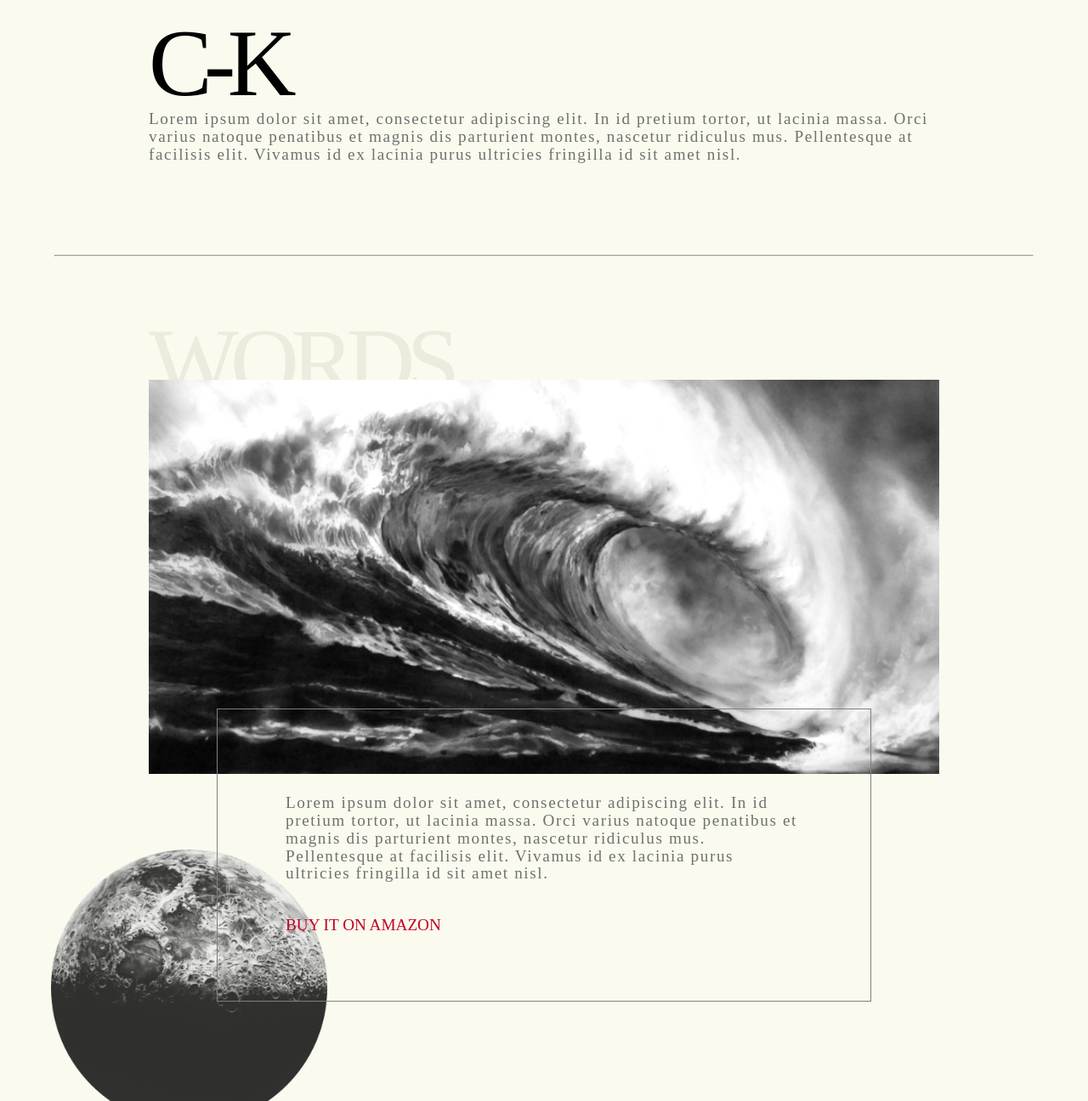
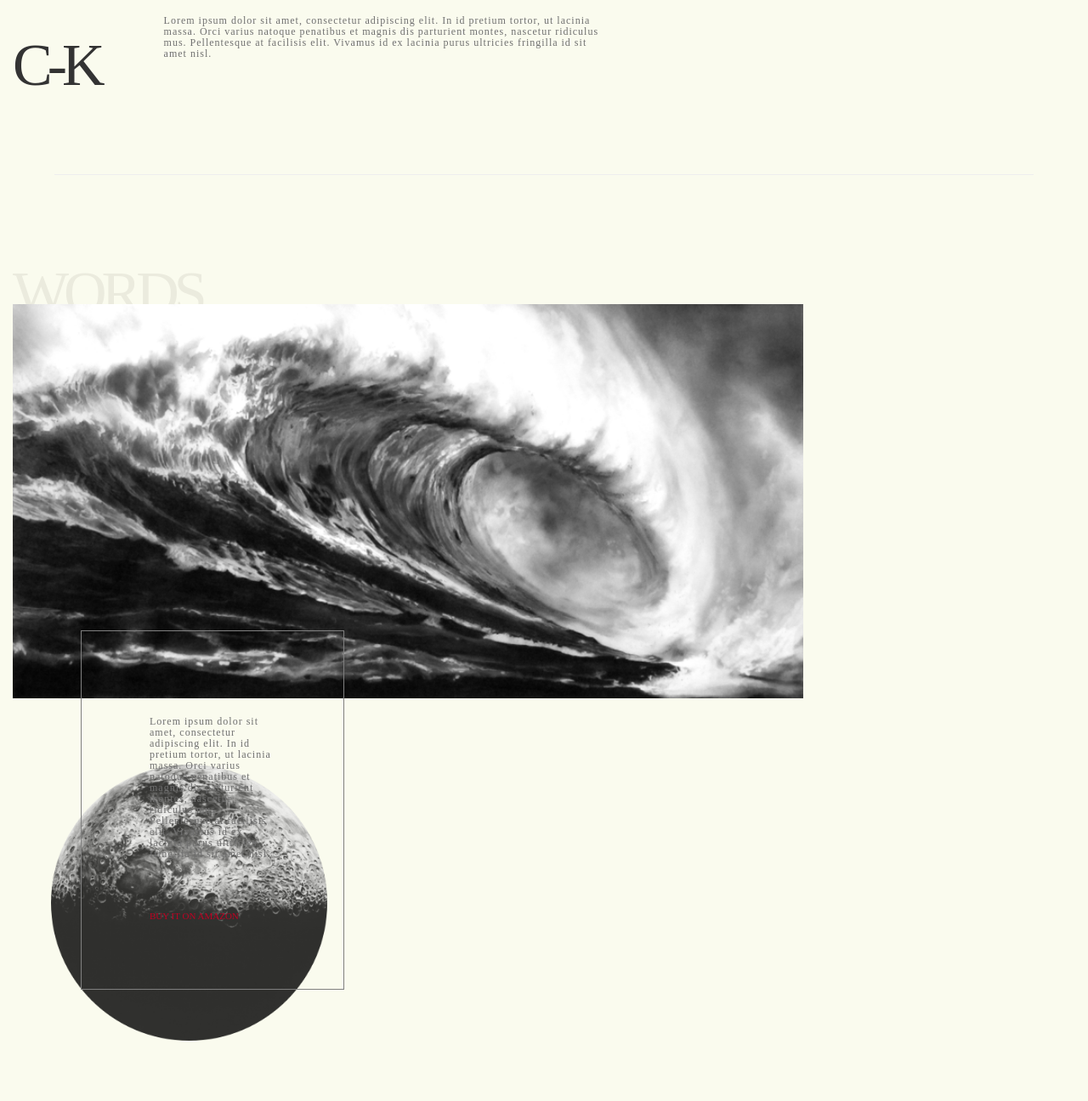
Before and after one commit to cliffkuang/kuang-personal-site, a plain HTML site: page index.html in a window 1280 px wide. Shown: the part 100-1396 px from the top of the page at 85% size. Drawn offline with nearby package versions, Linux system fonts and the light colour scheme; a web font is replaced by a local one.

Commit message:
Trying to figure out tablet

```diff
--- a/CSS/styles.css
+++ b/CSS/styles.css
@@ -59,7 +59,7 @@ h3 {
   flex-wrap: wrap;
   text-align: center;
 }
-.about-me-text {
+.about-me__text {
   padding-top: 20px;
   padding-bottom: 20px;
 }
@@ -111,6 +111,43 @@ img {
   z-index: -1;
 }
 
+@media only screen and (min-width: 768px) {
+
+  h1 {
+    font-size: 7rem;
+    letter-spacing: -.6rem;
+  }
+
+  h2 {
+    font-size: 7rem;
+    letter-spacing: -.6rem;
+  }
+
+  p {
+    font-family: 'Rozha One';
+    font-size: 1.2rem;
+    color: #707070;
+    letter-spacing: .1rem;
+  }
+
+
+  p {
+    font-family: 'Rozha One';
+    font-size: 1.2rem;
+    color: #707070;
+    letter-spacing: .1rem;
+  }
+
+  .moon-picture {
+    position: absolute;
+    top: 900px;
+    opacity: .85;
+    z-index: -1;
+  }
+
+}
+
+
 
 @media only screen and (min-width: 992px) {
 
@@ -125,12 +162,6 @@ img {
     text-align: left;
   }
 
-  h3 {
-  font-family: 'Gravitas One';
-  font-size: 1.2rem;
-  margin-top: 0px;
-  }
-
   p {
     font-family: 'Rozha One';
     font-size: 1.2rem;
@@ -143,13 +174,14 @@ img {
     padding-top: 80px;
     padding-bottom: 60px;
     display: flex;
-    align-items: flex-start;
-    justify-content: left;
+    justify-content: flex-start;
     text-align: left;
   }
 
   .about-me__text {
-    margin-left: 40px;
+    padding-top: 0px;
+    padding-bottom: 0px;
+    margin-left: 60px;
   }
 
   .post__image {
@@ -168,17 +200,21 @@ img {
     padding-left: 80px;
     padding-right: 80px;
     padding-bottom: 60px;
-  /*  z-index: 2;*/
   }
 
 
   .moon-picture {
     position: absolute;
     left: 60px;
-  top: 1100px;
+    top: 1000px;
     opacity: .85;
     z-index: -1;
   }
 
+  .second-post--md {
+    margin-top: 100px;
+  }
+}
+
 
 }
--- a/index.html
+++ b/index.html
@@ -7,7 +7,7 @@
       <title>CK Personal Site</title>
       <link href='http://fonts.googleapis.com/css?family=Gravitas+One:400,700|Rozha+One:700' rel='stylesheet' type='text/css'>
       <link rel="stylesheet" href="css/reset.css">
-      <link rel="stylesheet" type="text/css" href="css/bootstrap-grid.css">
+      <link rel="stylesheet" type="text/css" href="https://maxcdn.bootstrapcdn.com/bootstrap/3.3.7/css/bootstrap.min.css">
       <link rel="stylesheet" href="css/styles.css">
     </head>
 
@@ -20,9 +20,9 @@
 
     <div class="container-fluid">
       <div class="row">
-        <div class="about-me wrapper col-12 offset-1 col-lg-9 offset-lg-1">
+        <div class="about-me wrapper offset-1 col-12 col-sm-10 col-md-9">
             <h1>C-K</h1>
-            <p cclass="about-me__text">
+            <p class="about-me__text col-lg-7">
               Lorem ipsum dolor sit amet, consectetur adipiscing elit. In id pretium tortor, ut lacinia massa. Orci varius natoque penatibus et magnis dis parturient montes, nascetur ridiculus mus. Pellentesque at facilisis elit. Vivamus id ex lacinia purus ultricies fringilla id sit amet nisl.
             </p>
         </div>
@@ -33,7 +33,7 @@
 
     <div class="container-fluid">
       <div class="row">
-        <div class="post wrapper col-12 offset-1 col-lg-9 offset-lg-1">
+        <div class="post wrapper offset-1 col-12 col-sm-10 col-md-9">
           <div class="post__headline">
             <h2>Words</h2>
           </div>
@@ -42,7 +42,7 @@
             <img src="images/longo-wave.png" alt="Longo Wave">
           </div>
 
-          <div class="post__text-box">
+          <div class="post__text-box col-sm-4 col-sm-offset-3">
             <p>
               Lorem ipsum dolor sit amet, consectetur adipiscing elit. In id pretium tortor, ut lacinia massa. Orci varius natoque penatibus et magnis dis parturient montes, nascetur ridiculus mus. Pellentesque at facilisis elit. Vivamus id ex lacinia purus ultricies fringilla id sit amet nisl.
             </p>
@@ -58,7 +58,7 @@
 
     <div class="container-fluid">
       <div class="row">
-          <div class="post wrapper col-12 offset-1 col-lg-9 offset-lg-1">
+          <div class="post second-post--md wrapper offset-1 col-12 col-sm-10 col-md-9">
             <div class="post__headline">
               <h2>Images</h2>
             </div>
```
Lines whose indentation alone changed are shown as unchanged.
